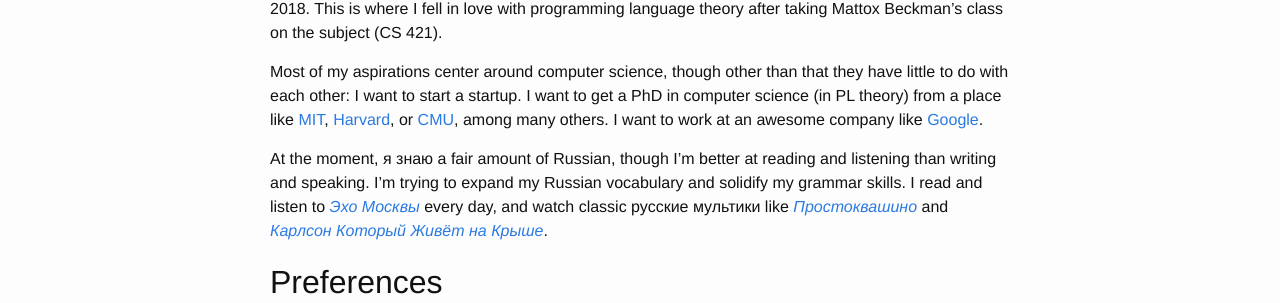
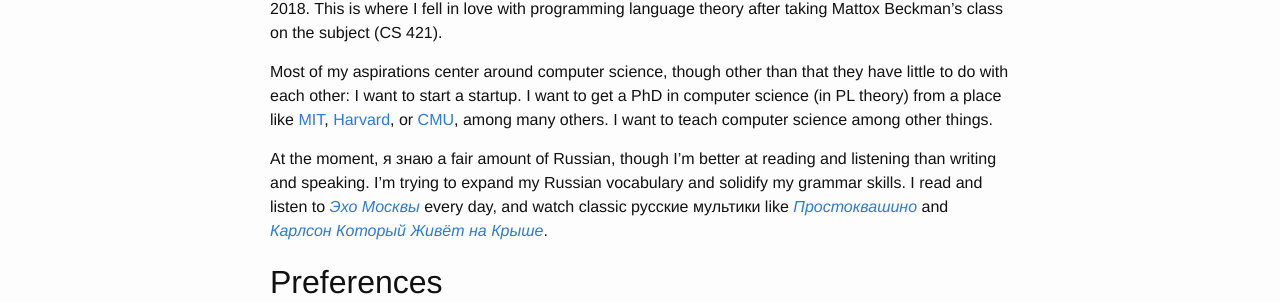
Before and after one commit to gragas/gragas.github.io, a Jekyll site: the page built from about.md, in a window 1280 px wide. Shown: the part 428-731 px from the top of the page. Built offline with Jekyll 4.4.1, drawn with Linux system fonts in a browser that asks for light colours.

Commit message:
Update about.md to reflect reality.

```diff
--- a/about.md
+++ b/about.md
@@ -12,7 +12,7 @@
 
 I currently attend [UIUC](http://cs.illinois.edu), where I study computer science. I am tentatively set to graduate in the spring of 2018. This is where I fell in love with programming language theory after taking Mattox Beckman's class on the subject (CS 421).
 
-Most of my aspirations center around computer science, though other than that they have little to do with each other: I want to start a startup. I want to get a PhD in computer science (in PL theory) from a place like [MIT](http://projects.csail.mit.edu/pl/), [Harvard](http://pl.seas.harvard.edu/), or [CMU](http://www.cs.cmu.edu/Groups/pop/), among many others. I want to work at an awesome company like [Google](http://google.com/).
+Most of my aspirations center around computer science, though other than that they have little to do with each other: I want to start a startup. I want to get a PhD in computer science (in PL theory) from a place like [MIT](http://projects.csail.mit.edu/pl/), [Harvard](http://pl.seas.harvard.edu/), or [CMU](http://www.cs.cmu.edu/Groups/pop/), among many others. I want to teach computer science among other things.
 
 At the moment, я знаю a fair amount of Russian, though I'm better at reading and listening than writing and speaking. I'm trying to expand my Russian vocabulary and solidify my grammar skills. I read and listen to [*Эхо Москвы*](http://echo.msk.ru) every day, and watch classic русские мультики like [*Простоквашино*](https://www.youtube.com/watch?v=pXD3txG2bVQ) and [*Карлсон Который Живёт на Крыше*](https://www.youtube.com/watch?v=TZTjr-DN9xY).
 
```
